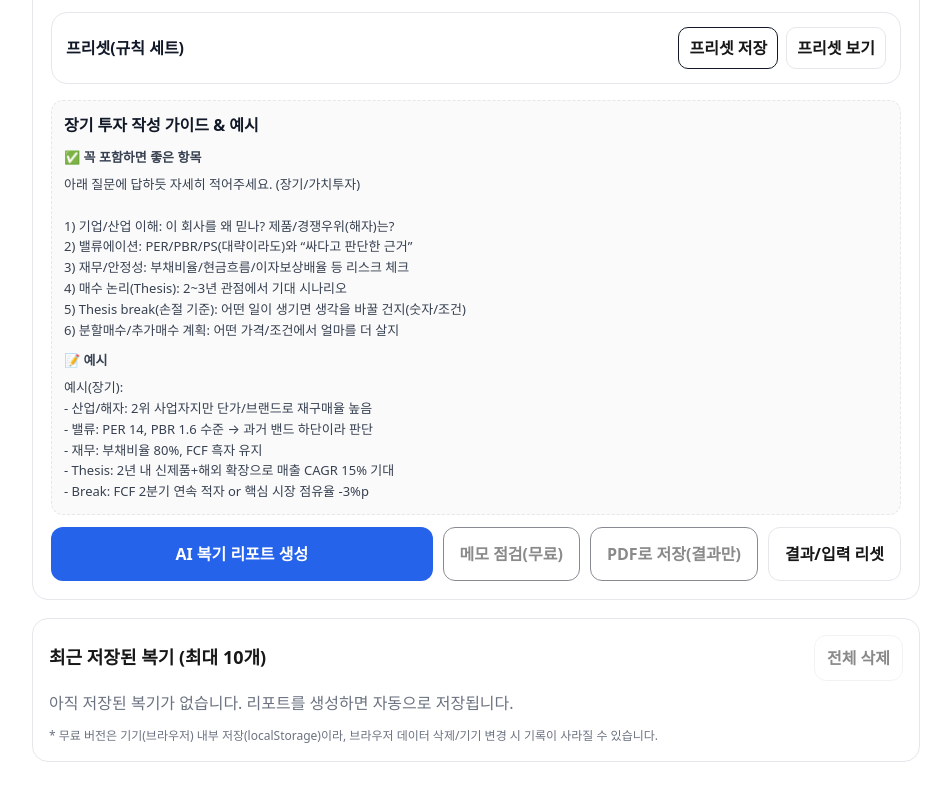
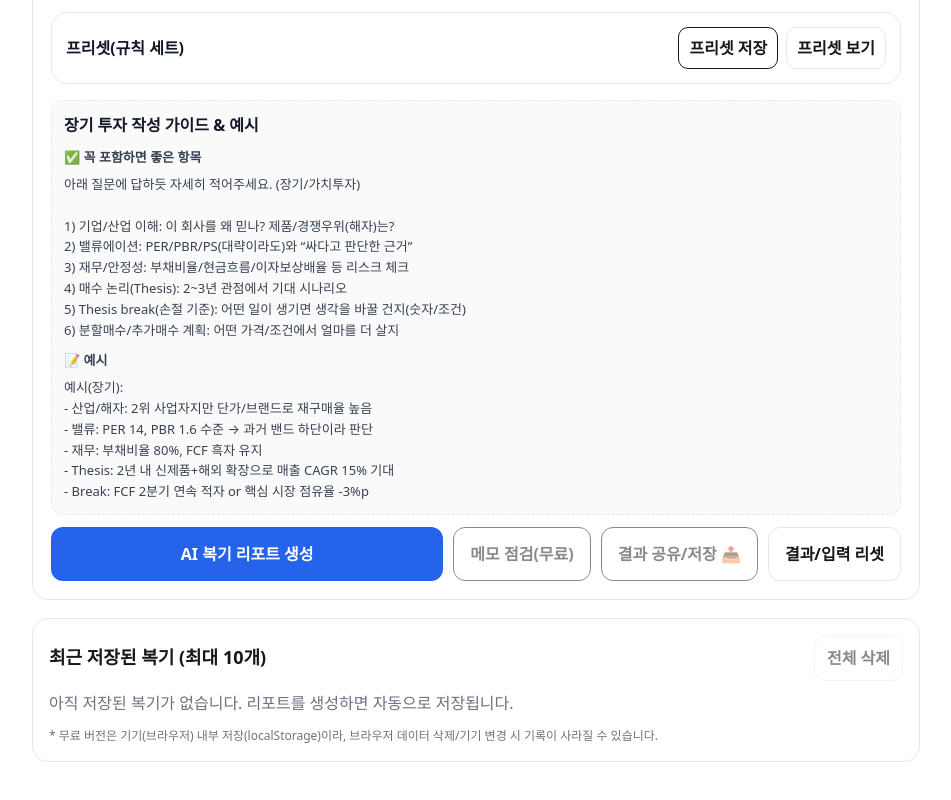
Before and after one commit to junghwan03/invest-review-mvp, a Next.js app: page / in a window 1280 px wide. Shown: the part 1721-2521 px from the top of the page, without its empty margins (164-1115 px from the left). Built offline with nearby package versions, Linux system fonts and the light colour scheme.

Commit message:
Add Share button and fix UI

```diff
--- a/app/page.tsx
+++ b/app/page.tsx
@@ -4,7 +4,6 @@
 
 import { useMemo, useRef, useState, useEffect } from "react";
 import { gaEvent, GA_EVENT } from "@/lib/ga";
-// 1단계에서 만든 constants.ts에서 데이터와 타입을 불러옵니다.
 import {
   AssetType,
   TradeType,
@@ -41,10 +40,10 @@ function AlertModal({
         background: "rgba(0,0,0,0.5)", zIndex: 9999,
         display: "flex", alignItems: "center", justifyContent: "center", padding: 20,
       }}
-      onClick={onClose} // 배경 클릭 시 닫기
+      onClick={onClose}
     >
       <div
-        onClick={(e) => e.stopPropagation()} // 내부 클릭 시 닫힘 방지
+        onClick={(e) => e.stopPropagation()}
         style={{
           background: "white", width: "100%", maxWidth: 320, borderRadius: 16,
           padding: 24, boxShadow: "0 4px 12px rgba(0,0,0,0.15)", textAlign: "center",
@@ -84,7 +83,7 @@ function InputModal({
   const [val, setVal] = useState("");
 
   useEffect(() => {
-    if (isOpen) setVal(""); // 모달 열릴 때 입력값 초기화
+    if (isOpen) setVal("");
   }, [isOpen]);
 
   if (!isOpen) return null;
@@ -357,9 +356,6 @@ export default function Page() {
     long: false, swing: false, day: false, etf: false,
   });
 
-  // =====================================
-  // ✅ 모달 상태 관리 (Alert & Prompt 대체)
-  // =====================================
   const [alertMsg, setAlertMsg] = useState("");
   const [isAlertOpen, setIsAlertOpen] = useState(false);
   const [isInputOpen, setIsInputOpen] = useState(false);
@@ -368,8 +364,6 @@ export default function Page() {
     setAlertMsg(msg);
     setIsAlertOpen(true);
   }
-
-  // =====================================
 
   useEffect(() => {
     const list = safeJsonParse<HistoryItem[]>(typeof window !== "undefined" ? localStorage.getItem(HISTORY_KEY) : null, []);
@@ -407,14 +401,11 @@ export default function Page() {
     localStorage.setItem(PRESET_KEY, JSON.stringify(trimmed));
   }
 
-  // ✅ [중요] Prompt(입력창) 제거 → 모달 열기 함수로 변경
   function handlePresetSaveClick() { setIsInputOpen(true); }
 
-  // ✅ [중요] 모달에서 '저장' 눌렀을 때 실행되는 함수
   function handlePresetSaveConfirm(name: string) {
-    setIsInputOpen(false); // 모달 닫기
+    setIsInputOpen(false);
     if (!name?.trim()) return;
-
     const item: Preset = {
       id: rid(), createdAt: Date.now(), name: name.trim().slice(0, 30),
       tradeType, ticker, entryPrice, stopLoss: stopLoss === "" ? null : stopLoss,
@@ -422,7 +413,7 @@ export default function Page() {
     };
     persistPresets([item, ...presets]);
     setPresetOpen(true);
-    showAlert("프리셋이 저장되었습니다."); // ✅ Alert 대체
+    showAlert("프리셋이 저장되었습니다.");
   }
 
   function deletePreset(id: string) { persistPresets(presets.filter((p) => p.id !== id)); }
@@ -440,9 +431,9 @@ export default function Page() {
     const text = buildExportText(h);
     try {
       await copyText(text);
-      showAlert("복기 텍스트를 복사했습니다. (붙여넣기 하시면 됩니다)"); // ✅ Alert 대체
+      showAlert("복기 텍스트를 복사했습니다. (붙여넣기 하시면 됩니다)");
     } catch {
-      showAlert("복사에 실패했습니다. 텍스트를 직접 복사해주세요."); // ✅ Alert 대체
+      showAlert("복사에 실패했습니다. 텍스트를 직접 복사해주세요.");
     }
   }
 
@@ -505,12 +496,12 @@ export default function Page() {
   function buildReasonForAI() { const base = (reasonNote ?? "").trim(); const ck = buildChecklistSummary(checklist); return (base ? base : "(메모 없음)") + ck; }
 
   async function onGenerate() {
-    if (assetType !== "stock") { showAlert("현재는 주식 탭만 지원합니다."); return; } // ✅ Alert 대체
-    if (!ticker.trim()) { showAlert("종목/티커를 입력해 주세요."); return; } // ✅ Alert 대체
-    if (!Number.isFinite(entryPrice) || entryPrice <= 0) { showAlert("진입가(필수)를 올바르게 입력해 주세요."); return; } // ✅ Alert 대체
-    if (!rulesCheckedOnce[tradeType]) { setRulesOpen(true); showAlert("AI 생성 전에 ‘규칙 체크(점검)’을 최소 1회 진행해 주세요."); return; } // ✅ Alert 대체
+    if (assetType !== "stock") { showAlert("현재는 주식 탭만 지원합니다."); return; }
+    if (!ticker.trim()) { showAlert("종목/티커를 입력해 주세요."); return; }
+    if (!Number.isFinite(entryPrice) || entryPrice <= 0) { showAlert("진입가(필수)를 올바르게 입력해 주세요."); return; }
+    if (!rulesCheckedOnce[tradeType]) { setRulesOpen(true); showAlert("AI 생성 전에 ‘규칙 체크(점검)’을 최소 1회 진행해 주세요."); return; }
     const usage = readDailyUsage();
-    if (usage.count >= DAILY_LIMIT) { showAlert("무료 버전은 하루에 3회까지만 AI 복기 리포트를 생성할 수 있습니다."); return; } // ✅ Alert 대체
+    if (usage.count >= DAILY_LIMIT) { showAlert("무료 버전은 하루에 3회까지만 AI 복기 리포트를 생성할 수 있습니다."); return; }
 
     gaEvent(GA_EVENT.GENERATE_REPORT, { tradeType, ticker });
     setLoading(true);
@@ -549,20 +540,35 @@ export default function Page() {
     setRulesOpen(true); setCheckOpen(false); setCheckResult(null);
   }
 
-  function onPrintPdfResultOnly() {
+  // ✅ [수정됨] PDF 인쇄 대신 -> '공유하기/복사하기' 기능으로 변경 (모바일 호환성 100%)
+  async function onShareOrCopy() {
     if (!result) return;
     gaEvent(GA_EVENT.DOWNLOAD_PDF, { tradeType, ticker });
-    const label = TAB_LABEL[tradeType];
-    const docTitle = `AI 투자 복기 리포트 - ${label} - ${ticker}`;
-    const stopLossText = stopLoss === "" ? "N/A" : String(stopLoss);
-    const html = `<!doctype html><html><head><meta charset="utf-8" /><title>${escapeHtml(docTitle)}</title><style>body { font-family: system-ui, -apple-system, Segoe UI, Roboto, sans-serif; padding: 24px; } h1 { font-size: 18px; margin: 0 0 10px; } .meta { color: #555; font-size: 12px; margin-bottom: 14px; } pre { white-space: pre-wrap; line-height: 1.6; font-size: 13px; } @media print { body { padding: 0; } }</style></head><body><h1>${escapeHtml(docTitle)}</h1><div class="meta">Type: ${escapeHtml(label)} / Query: ${escapeHtml(ticker)} / Entry: ${escapeHtml(String(entryPrice))} / StopLoss: ${escapeHtml(stopLossText)}</div><pre>${escapeHtml(result)}</pre></body></html>`.trim();
-    const iframe = document.createElement("iframe");
-    iframe.style.position = "fixed"; iframe.style.right = "0"; iframe.style.bottom = "0"; iframe.style.width = "0"; iframe.style.height = "0"; iframe.style.border = "0"; iframe.setAttribute("aria-hidden", "true");
-    document.body.appendChild(iframe);
-    const doc = iframe.contentWindow?.document;
-    if (!doc) { document.body.removeChild(iframe); return; }
-    doc.open(); doc.write(html); doc.close();
-    setTimeout(() => { iframe.contentWindow?.focus(); iframe.contentWindow?.print(); setTimeout(() => { document.body.removeChild(iframe); }, 1000); }, 250);
+
+    const shareTitle = `AI 투자 복기 - ${ticker}`;
+    const shareText = `[AI 투자 복기 리포트]\n\n종목: ${ticker}\n진입가: ${entryPrice}\n손절가: ${stopLoss || "없음"}\n\n${result}`;
+
+    // 1. 모바일 앱(토스 등)에서는 '네이티브 공유' 창을 띄웁니다.
+    if (typeof navigator !== "undefined" && navigator.share) {
+      try {
+        await navigator.share({
+          title: shareTitle,
+          text: shareText,
+        });
+        return; // 공유 창이 뜨면 여기서 끝
+      } catch (err) {
+        // 사용자가 취소했거나 에러 나면 아래 복사 로직으로 넘어감
+        console.log("공유 취소됨");
+      }
+    }
+
+    // 2. 공유 기능이 없거나(PC), 실패하면 -> '클립보드 복사'로 대체
+    try {
+      await copyText(shareText);
+      showAlert("결과 내용이 복사되었습니다.\n메모장이나 카톡에 붙여넣기 해주세요!");
+    } catch {
+      showAlert("복사에 실패했습니다. 텍스트를 직접 드래그해서 복사해주세요.");
+    }
   }
 
   const assetBtn = (key: AssetType) => {
@@ -581,7 +587,6 @@ export default function Page() {
 
   return (
     <main style={{ maxWidth: 920, margin: "24px auto", padding: 16, fontFamily: "system-ui, -apple-system, Segoe UI, Roboto, sans-serif" }}>
-      {/* ✅ [추가됨] 알림 및 입력 모달 */}
       <AlertModal isOpen={isAlertOpen} message={alertMsg} onClose={() => setIsAlertOpen(false)} />
       <InputModal isOpen={isInputOpen} title="프리셋 이름 저장" placeholder="예: 내 단타 규칙" onConfirm={handlePresetSaveConfirm} onCancel={() => setIsInputOpen(false)} />
 
@@ -646,7 +651,6 @@ export default function Page() {
                 <div style={{ display: "flex", justifyContent: "space-between", alignItems: "center", gap: 10 }}>
                   <div style={{ fontWeight: 900, color: "#111827" }}>프리셋(규칙 세트)</div>
                   <div style={{ display: "flex", gap: 8, flexWrap: "wrap" }}>
-                    {/* ✅ [수정됨] prompt 대신 모달 오픈 함수 사용 */}
                     <button onClick={handlePresetSaveClick} style={{ padding: "8px 10px", borderRadius: 10, border: "1px solid #111827", background: "white", fontWeight: 900, cursor: "pointer" }} title="현재 입력 + 체크리스트(텍스트)를 프리셋으로 저장">프리셋 저장</button>
                     <button onClick={() => setPresetOpen((v) => !v)} style={{ padding: "8px 10px", borderRadius: 10, border: "1px solid #e5e7eb", background: "white", fontWeight: 900, cursor: "pointer" }}>{presetOpen ? "프리셋 닫기" : "프리셋 보기"}</button>
                   </div>
@@ -684,7 +688,7 @@ export default function Page() {
               <div style={{ display: "flex", gap: 10, flexWrap: "wrap" }}>
                 <button onClick={onGenerate} disabled={loading} style={{ flex: 1, minWidth: 260, padding: "14px 16px", borderRadius: 12, border: "none", background: loading ? "#93c5fd" : "#2563eb", color: "white", fontWeight: 900, cursor: loading ? "not-allowed" : "pointer" }}>{loading ? "작성 중..." : "AI 복기 리포트 생성"}</button>
                 <button onClick={onCheckNote} disabled={!ticker.trim() && !reasonNote.trim()} title={!ticker.trim() && !reasonNote.trim() ? "종목/메모를 조금이라도 작성해 주세요." : "AI 없이 메모 품질을 점검합니다."} style={{ padding: "14px 16px", borderRadius: 12, border: "1px solid #111827", background: "white", fontWeight: 900, cursor: !ticker.trim() && !reasonNote.trim() ? "not-allowed" : "pointer", opacity: !ticker.trim() && !reasonNote.trim() ? 0.5 : 1 }}>메모 점검(무료)</button>
-                <button onClick={onPrintPdfResultOnly} disabled={!result} title={!result ? "먼저 결과를 생성해 주세요." : "결과만 PDF로 저장합니다."} style={{ padding: "14px 16px", borderRadius: 12, border: "1px solid #111827", background: "white", fontWeight: 900, cursor: !result ? "not-allowed" : "pointer", opacity: !result ? 0.5 : 1 }}>PDF로 저장(결과만)</button>
+                <button onClick={onShareOrCopy} disabled={!result} title={!result ? "먼저 결과를 생성해 주세요." : "결과를 공유하거나 복사합니다."} style={{ padding: "14px 16px", borderRadius: 12, border: "1px solid #111827", background: "white", fontWeight: 900, cursor: !result ? "not-allowed" : "pointer", opacity: !result ? 0.5 : 1 }}>결과 공유/저장 📤</button>
                 <button onClick={onClearAll} style={{ padding: "14px 16px", borderRadius: 12, border: "1px solid #e5e7eb", background: "white", fontWeight: 900, cursor: "pointer" }}>결과/입력 리셋</button>
               </div>
 
--- a/next.config.ts
+++ b/next.config.ts
@@ -1,18 +1,18 @@
 import type { NextConfig } from "next";
 
 const nextConfig: NextConfig = {
-  // ❌ Vercel 배포할 땐 이거 주석 처리 필수! (그래야 API가 살아납니다)
-  // output: "export",
+  // ✅ [수정됨] 토스 앱 빌드(.ait 생성)를 위해 필수입니다! (주석 해제)
+  //output: "export",
 
   images: { unoptimized: true },
 
-  // ✅ CORS 설정 (이게 있어야 토스 앱이 요청했을 때 거절 안 당함)
+  // ✅ CORS 설정 (이건 유지해도 빌드에 방해되지 않습니다)
   async headers() {
     return [
       {
         source: "/api/:path*",
         headers: [
-          { key: "Access-Control-Allow-Origin", value: "*" }, // 모든 곳에서 허용
+          { key: "Access-Control-Allow-Origin", value: "*" },
           { key: "Access-Control-Allow-Methods", value: "GET,POST,OPTIONS" },
           { key: "Access-Control-Allow-Headers", value: "Content-Type" },
         ],
```
Also changed, not shown: 1 other file (tests, documents, lock files or other folders).
